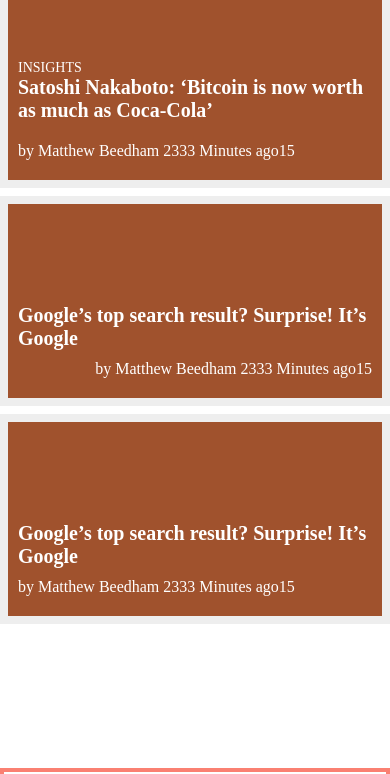
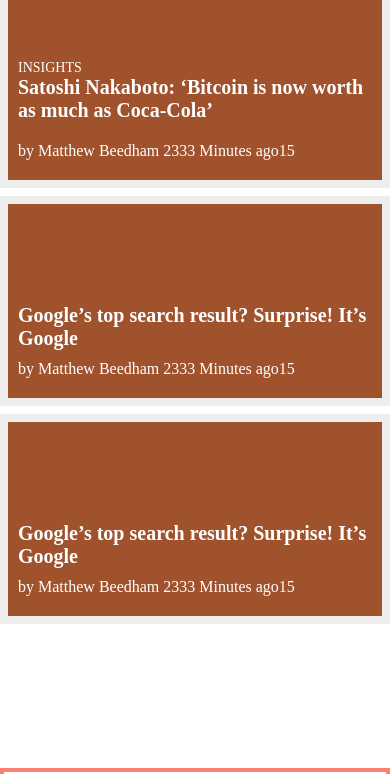
Before and after one commit to nikoescobal/TNW-clone, a plain HTML site: page index.html in a window 390 px wide. Shown: the part 70-844 px from the top of the page. Drawn offline with Linux system fonts and the light colour scheme; a web font is replaced by a local one.

Commit message:
mobile layout image-2 section fix

```diff
--- a/style.css
+++ b/style.css
@@ -209,7 +209,7 @@
   background-repeat: no-repeat;
   background-size: cover;
   color: white;
-  align-items: flex-end;
+  /* align-items: flex-end; */
   padding: 0 10px 20px 10px;
 }
 
@@ -410,11 +410,14 @@
     min-height: 210px;
     padding-left: 10px;
     padding-top: 62px;
+    display: flex;
+    /* align-items: flex-start; */
   }
 
   .image-2-mobile h2 {
     font-size: 20px;
   }
+
   .image-3-mobile {
     grid-area: main-3;
     min-height: 210px;
```
